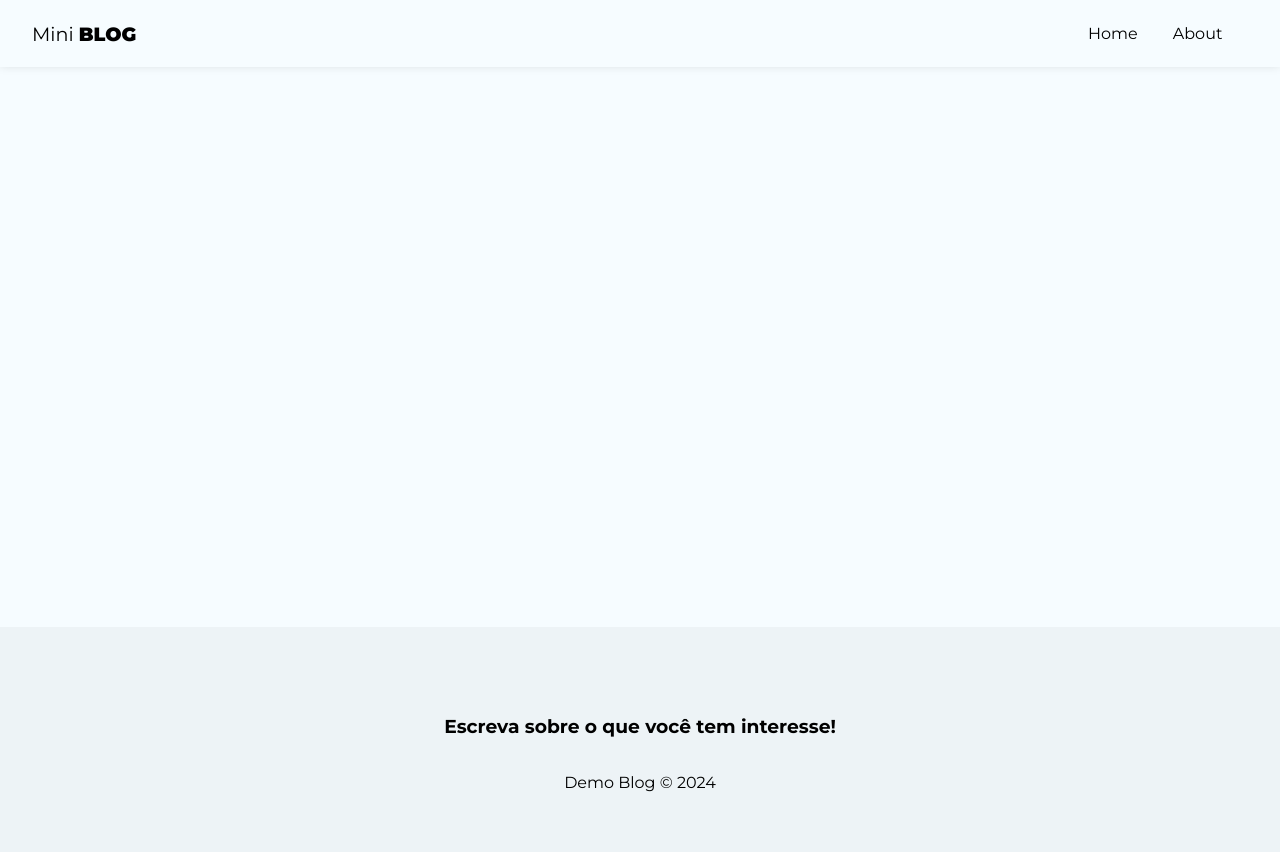
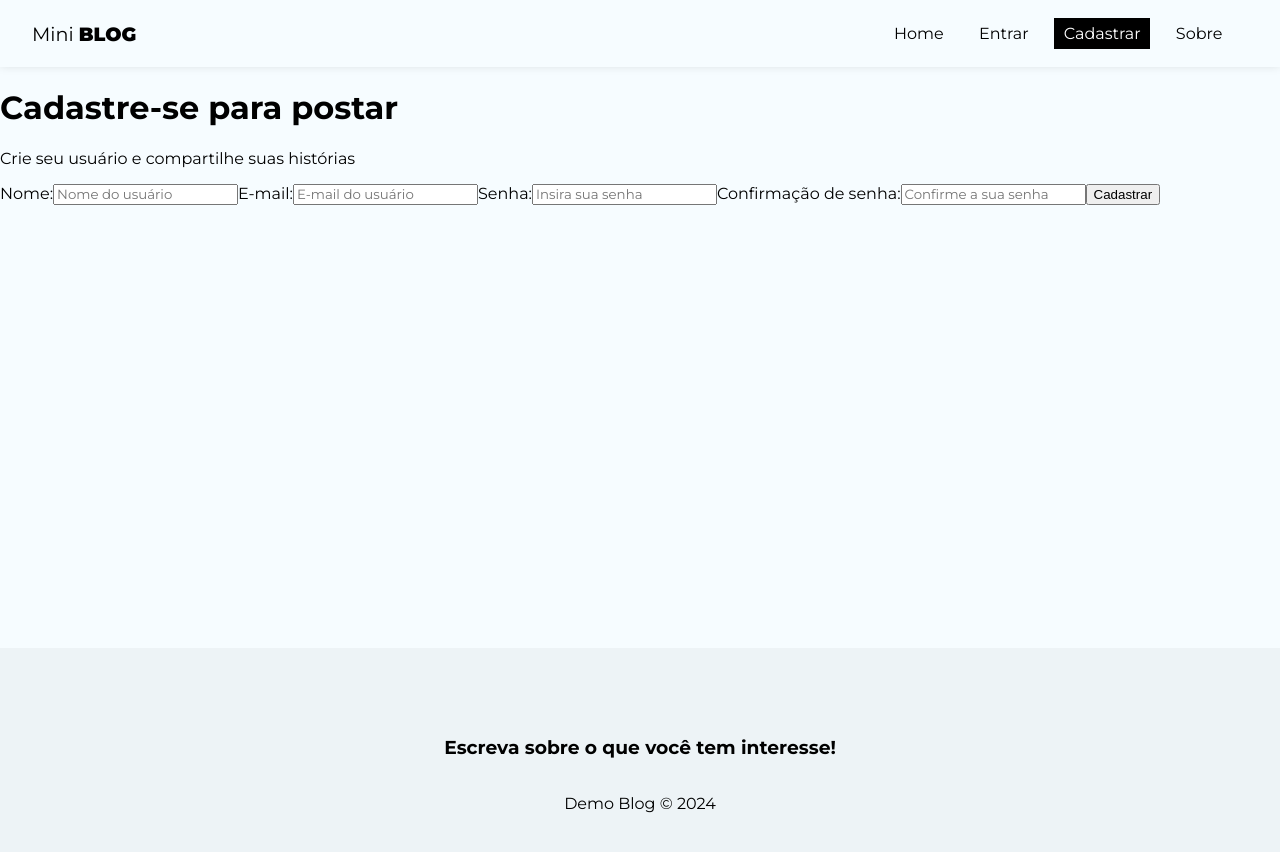
Before and after one commit to heliohdd/demo-blog, a React (Vite) app: page /register in a window 1280 px wide. Shown: the top 852 px of the page. Built offline with nearby package versions, Linux system fonts and the light colour scheme.

Commit message:
Criando formulario de cadastro

```diff
--- a/src/App.tsx
+++ b/src/App.tsx
@@ -5,6 +5,8 @@
 import About from "./pages/About/About";
 import Navbar from "./components/Navbar";
 import Footer from "./components/Footer";
+import Login from "./pages/Login/Login";
+import Register from "./pages/Register/Register";
 
 function App() {
   return (
@@ -15,6 +17,9 @@
           <Routes>
             <Route path="/" element={<Home />} />
             <Route path="/about" element={<About />} />
+            <Route path="/login" element={<Login />} />
+            <Route path="/register" element={<Register />} />
+
           </Routes>
         </div>
         <Footer />
--- a/src/components/Navbar.tsx
+++ b/src/components/Navbar.tsx
@@ -12,7 +12,13 @@
           <NavLink to={"/"} className={({isActive}) => (isActive ? styles.active : '')}>Home</NavLink>
         </li>
         <li>
-          <NavLink to={"/about"} className={({isActive}) => (isActive ? styles.active : '')}>About</NavLink>
+          <NavLink to={"/login"} className={({isActive}) => (isActive ? styles.active : '')}>Entrar</NavLink>
+        </li>
+        <li>
+          <NavLink to={"/register"} className={({isActive}) => (isActive ? styles.active : '')}>Cadastrar</NavLink>
+        </li>
+        <li>
+          <NavLink to={"/about"} className={({isActive}) => (isActive ? styles.active : '')}>Sobre</NavLink>
         </li>
       </ul>
     </nav>
--- /dev/null
+++ b/src/pages/Login/Login.tsx
@@ -0,0 +1,9 @@
+const Login = () => {
+  return (
+    <div>
+      <h1>Login</h1>
+    </div>
+  );
+};
+
+export default Login;
--- /dev/null
+++ b/src/pages/Register/Register.tsx
@@ -0,0 +1,51 @@
+import { useState, useEffect } from "react";
+
+const Register = () => {
+  return (
+    <div>
+      <h1>Cadastre-se para postar</h1>
+      <p>Crie seu usuário e compartilhe suas histórias</p>
+      <form>
+        <label>
+          <span>Nome:</span>
+          <input
+            type="text"
+            name="displayName"
+            required
+            placeholder="Nome do usuário"
+          ></input>
+        </label>
+        <label>
+          <span>E-mail:</span>
+          <input
+            type="email"
+            name="email"
+            required
+            placeholder="E-mail do usuário"
+          ></input>
+        </label>
+        <label>
+          <span>Senha:</span>
+          <input
+            type="password"
+            name="password"
+            required
+            placeholder="Insira sua senha"
+          ></input>
+        </label>
+        <label>
+          <span>Confirmação de senha:</span>
+          <input
+            type="password"
+            name="confirmPassword"
+            required
+            placeholder="Confirme a sua senha"
+          ></input>
+        </label>
+        <button className="btn">Cadastrar</button>
+      </form>
+    </div>
+  );
+};
+
+export default Register;
```
Also changed, not shown: src/pages/Register/Register.module.css (added, +7 -0 lines).
